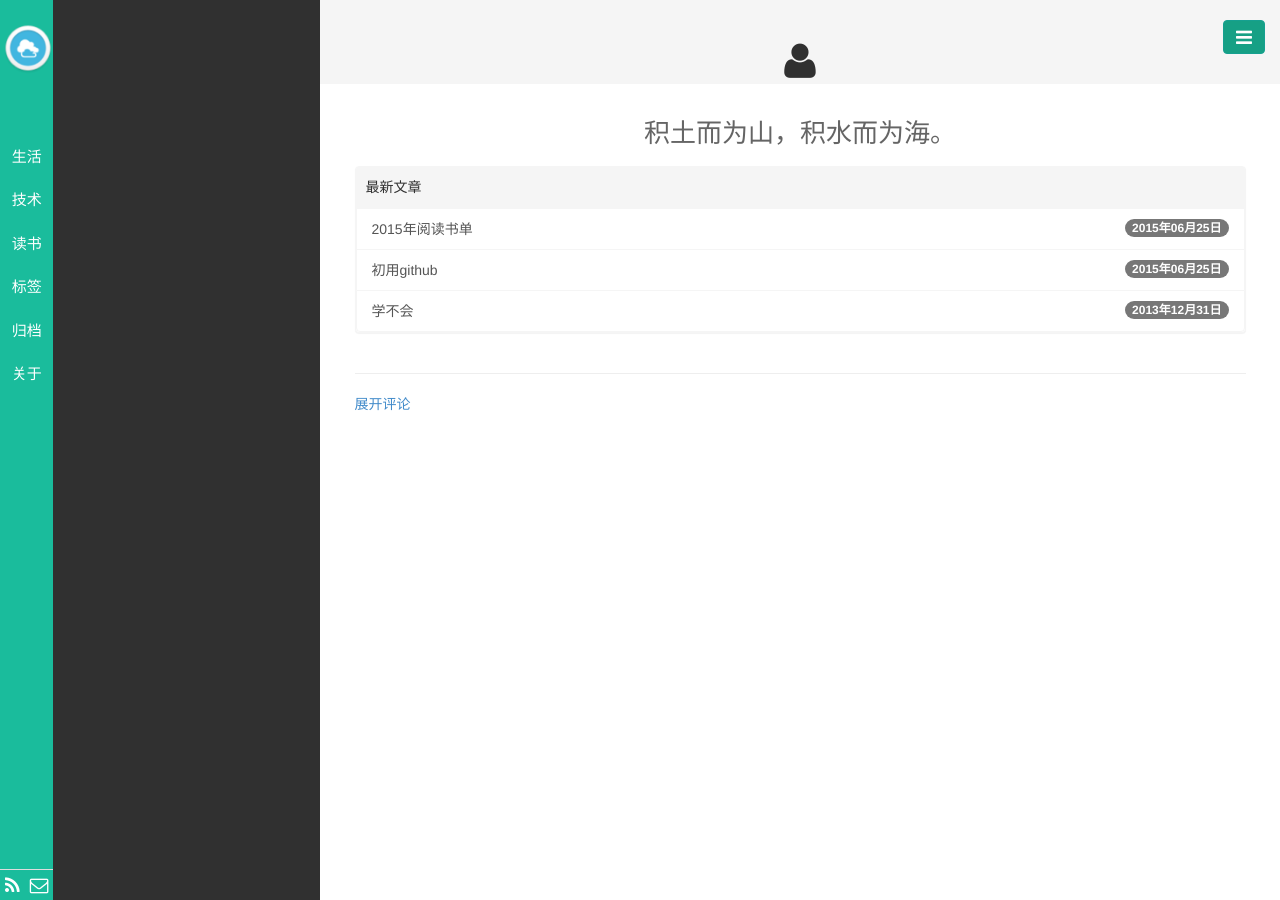
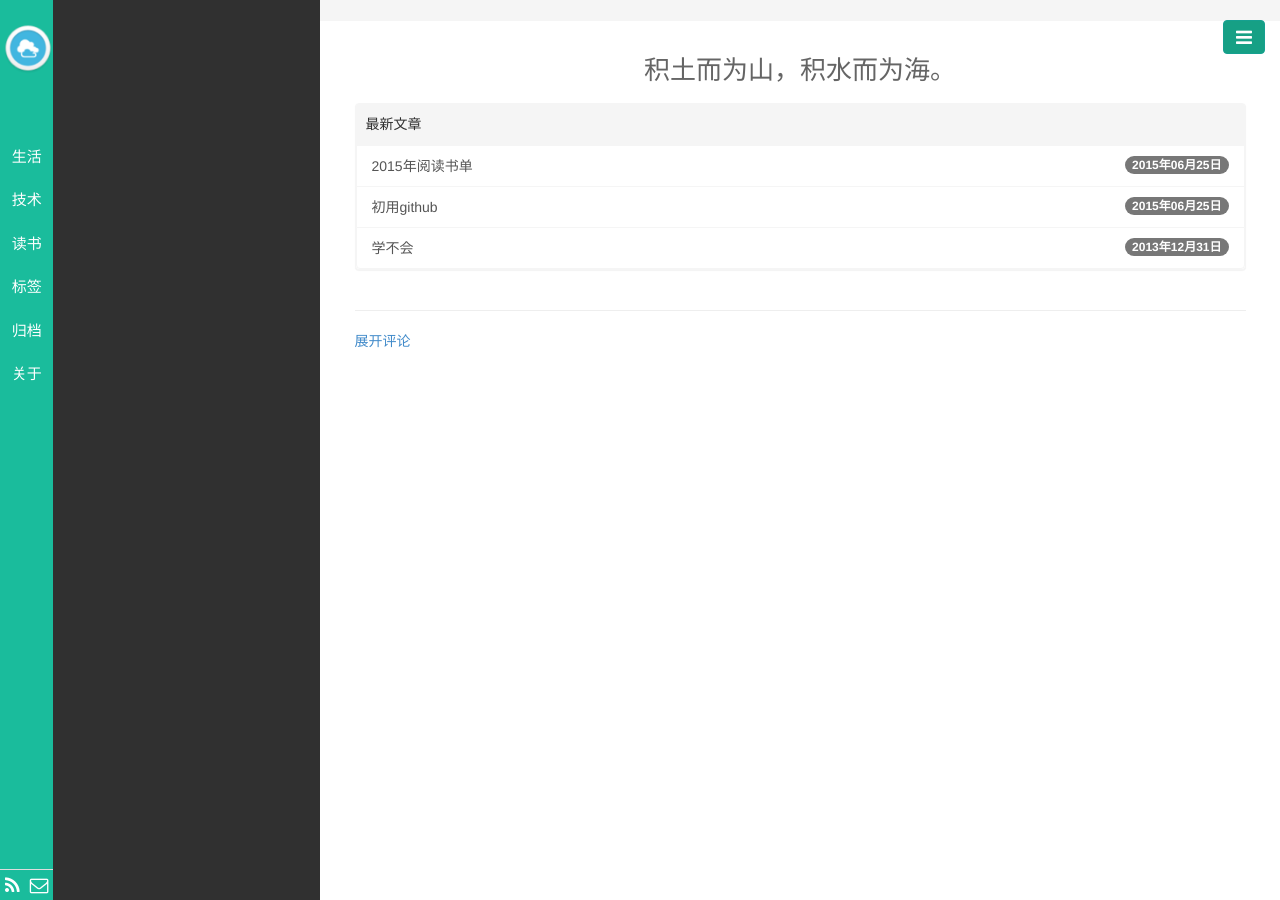
Before and after one commit to liuweigg/liuweigg.github.io, a Jekyll site: the page built from index.html, in a window 1280 px wide. Built offline with Jekyll 4.4.1, drawn with Linux system fonts in a browser that asks for light colours; nearby versions of some CDN libraries; library files that are not in the unit come from our copies; Markdown is read by kramdown in place of the engine named in the settings; the list of posts is cut into pages by our own code; comment, search, counter and statistics services are not loaded.

Commit message:
Update page_title.html

```diff
--- a/_layouts/page_title.html
+++ b/_layouts/page_title.html
@@ -4,7 +4,7 @@ layout: base_title
 <div class="row">
   <div class="col-md-13 aside3-title">
     <br>
-    <h2 id="#identifier"><i class="fa fa-user fa-lg"></i></h2>
+
   </div>
   <div class="col-md-13 aside3-content">
     <div id="page-content">
```
